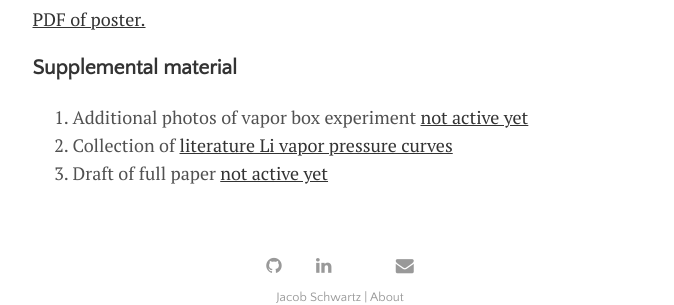
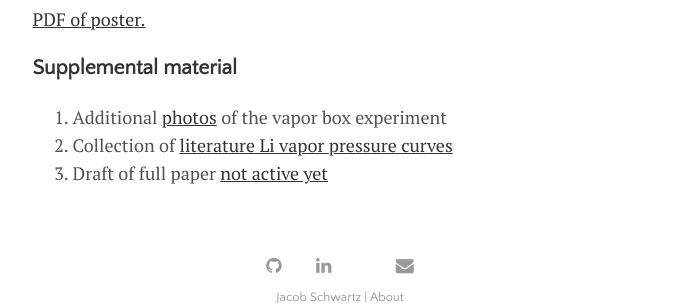
Before and after one commit to cfe316/cfe316.github.io, a Jekyll site: the page built from 2019ISLAposter.html, in a window 1280 px wide. Shown: the part 294-599 px from the top of the page, without its empty margins (300-974 px from the left). Built offline with Jekyll 4.4.1, drawn with Linux system fonts in a browser that asks for light colours; a style sheet for code colours, icons or effects is not loaded.

Commit message:
Add link to additional photos

```diff
--- a/2019ISLAposter.html
+++ b/2019ISLAposter.html
@@ -10,8 +10,8 @@ use_math: true
   <p><a href="https://drive.google.com/file/d/1-TkERQzK_ZoFRFJoQy--vrw-1VD6QXQB/view?usp=sharing">PDF of poster.</a></p>
   <h3>Supplemental material</h3>
   <ol>
-    <li>Additional photos of vapor box experiment <a href="">not active yet</a></li>
-    <li>Collection of <a href="https://drive.google.com/open?id=1Cs-mpFS1ihGL97GiaXpgq5koyK4wUBjL">literature Li vapor pressure curves</a></li>
-    <li>Draft of full paper <a href="">not active yet</a></li>
+    <li>Additional <a href="https://drive.google.com/file/d/12y1DzvoISTA2sBvXLhBSfPjfQifnhFdl/view?usp=sharing">photos</a> of the vapor box experiment</li>
+    <li>Collection of <a href="https://drive.google.com/file/d/1Cs-mpFS1ihGL97GiaXpgq5koyK4wUBjL/view?usp=sharing">literature Li vapor pressure curves</a></li>
+    <!--> <li>Draft of full paper <a href="">not active yet</a></li></!-->
   </ol>
 </div>
```
